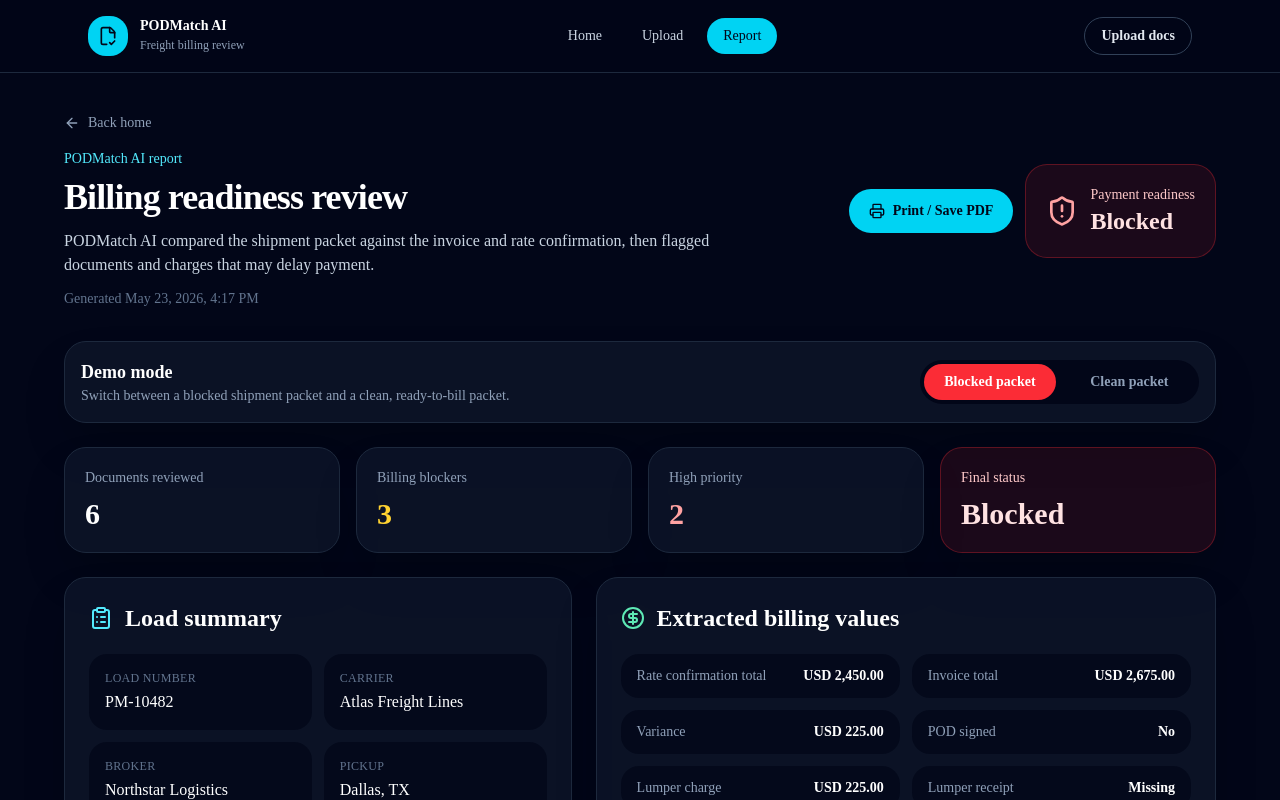
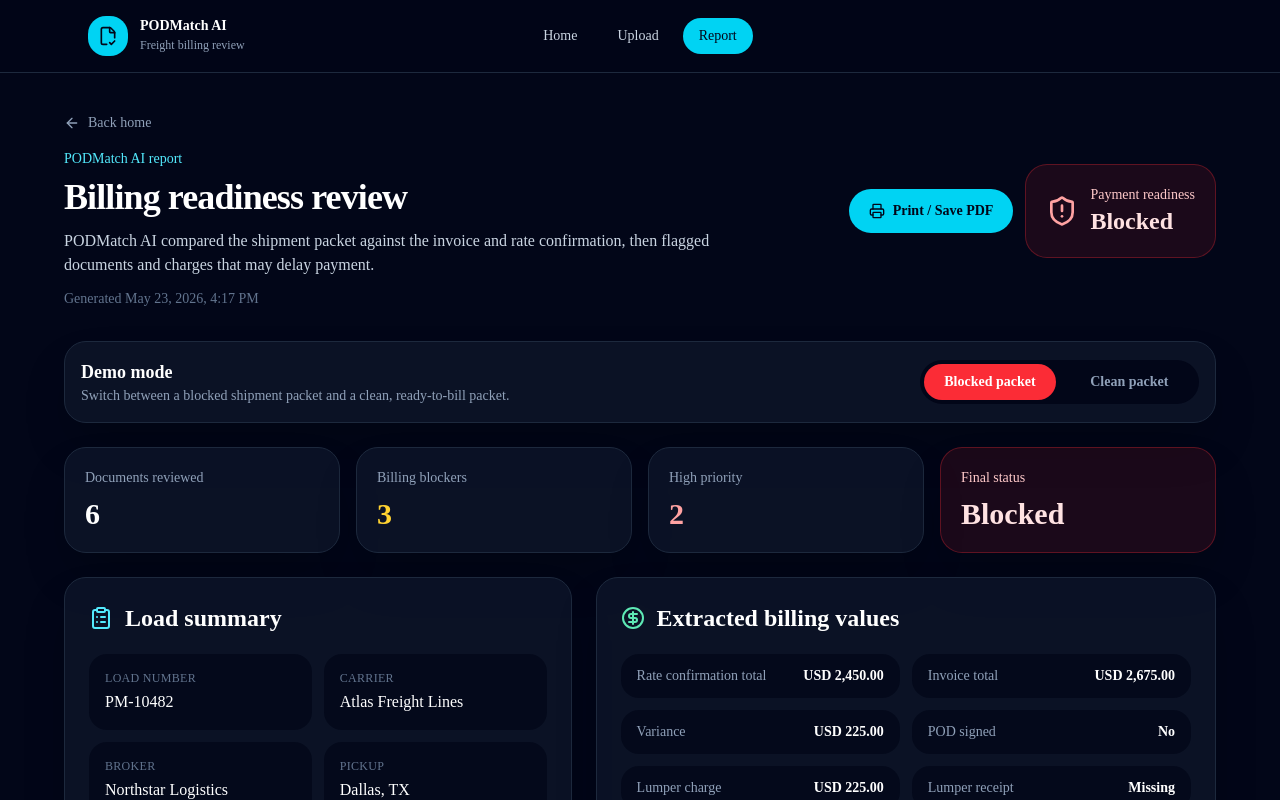
Before and after one commit to rajains234-netizen/podmatch-ai, a Next.js app: page /report in a window 1280 px wide. Shown: the top 800 px of the page. Built offline with nearby package versions, Linux system fonts and the light colour scheme.

Commit message:
Center header navigation

```diff
--- a/components/site-header.tsx
+++ b/components/site-header.tsx
@@ -17,8 +17,8 @@ export function SiteHeader() {
 
   return (
     <header className="sticky top-0 z-50 border-b border-slate-800 bg-slate-950/90 text-white backdrop-blur">
-      <div className="mx-auto flex max-w-6xl items-center justify-between px-6 py-4">
-        <Link href="/" className="flex items-center gap-3">
+      <div className="mx-auto grid max-w-6xl grid-cols-[1fr_auto_1fr] items-center px-6 py-4">
+        <Link href="/" className="flex items-center gap-3 justify-self-start">
           <div className="flex h-10 w-10 items-center justify-center rounded-2xl bg-cyan-400 text-slate-950">
             <FileCheck2 className="h-5 w-5" />
           </div>
@@ -29,7 +29,7 @@ export function SiteHeader() {
           </div>
         </Link>
 
-        <nav className="hidden items-center gap-2 md:flex">
+        <nav className="hidden items-center gap-2 justify-self-center md:flex">
           {navItems.map((item) => {
             const isActive = pathname === item.href;
 
@@ -49,19 +49,12 @@ export function SiteHeader() {
           })}
         </nav>
 
-        <div className="hidden items-center gap-3 md:flex">
-          <Link
-            href="/upload"
-            className="rounded-full border border-slate-700 px-4 py-2 text-sm font-semibold text-slate-200 hover:border-cyan-400 hover:text-cyan-300"
-          >
-            Upload docs
-          </Link>
-        </div>
+        <div className="hidden justify-self-end md:block" />
 
         <button
           type="button"
           onClick={() => setMobileMenuOpen((open) => !open)}
-          className="rounded-xl border border-slate-800 p-2 text-slate-300 hover:border-cyan-400 hover:text-cyan-300 md:hidden"
+          className="justify-self-end rounded-xl border border-slate-800 p-2 text-slate-300 hover:border-cyan-400 hover:text-cyan-300 md:hidden"
           aria-label="Toggle navigation menu"
         >
           {mobileMenuOpen ? <X className="h-5 w-5" /> : <Menu className="h-5 w-5" />}
@@ -89,14 +82,6 @@ export function SiteHeader() {
                 </Link>
               );
             })}
-
-            <Link
-              href="/upload"
-              onClick={() => setMobileMenuOpen(false)}
-              className="rounded-2xl border border-cyan-400/40 px-4 py-3 text-sm font-semibold text-cyan-300"
-            >
-              Upload docs
-            </Link>
           </nav>
         </div>
       )}
```
